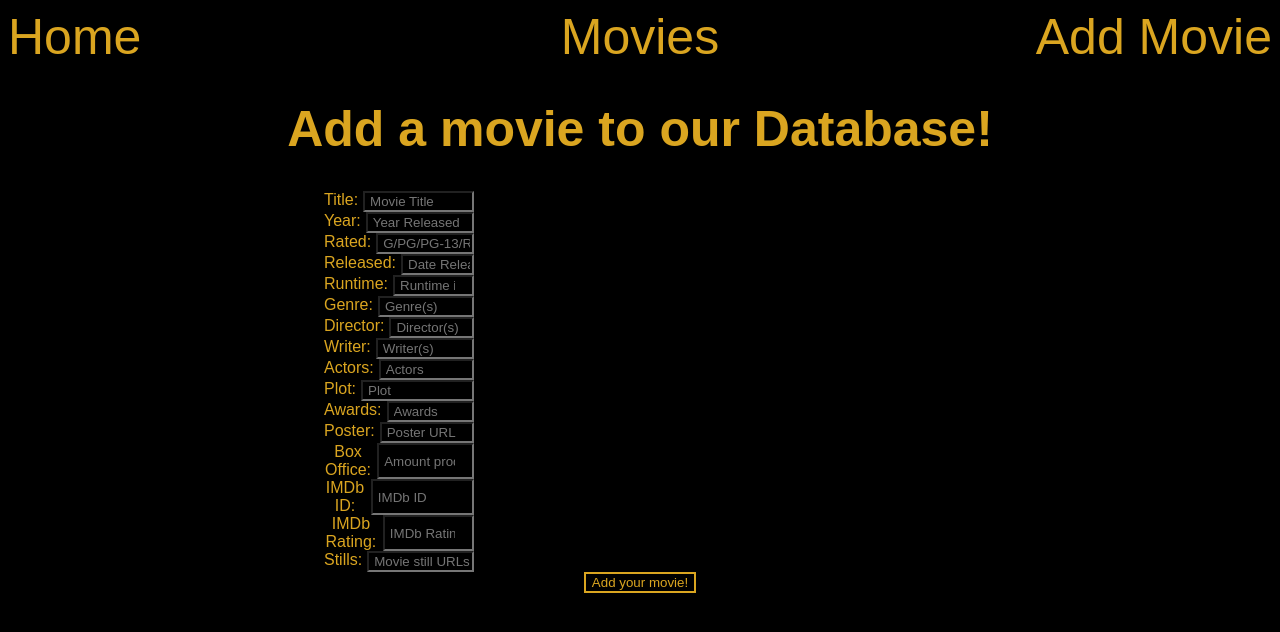
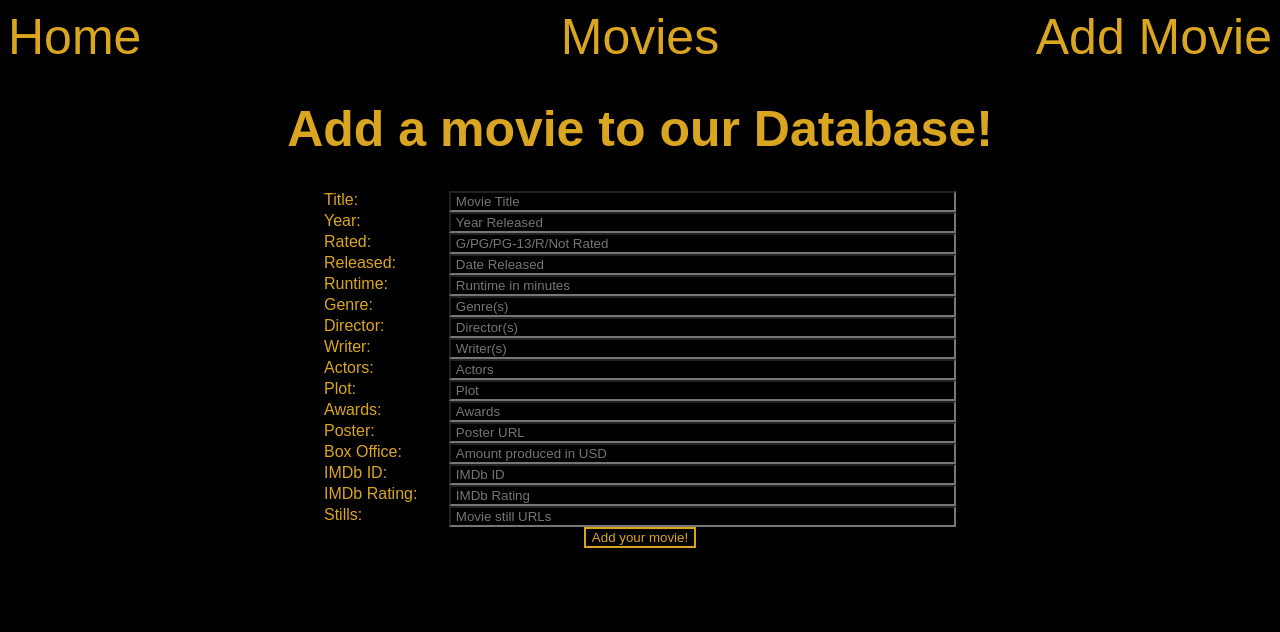
Before and after one commit to manfredjoa/movies-MERN-frontend-project, a React (Create React App) app: page /add-movie in a window 1280 px wide. Shown: the top 632 px of the page. Built offline with nearby package versions, Linux system fonts and the light colour scheme; a web font is replaced by a local one.

Commit message:
add styling to add movie form

```diff
--- a/src/screens/MovieCreate.jsx
+++ b/src/screens/MovieCreate.jsx
@@ -51,9 +51,10 @@ export default function MovieCreate() {
       <h1>Add a movie to our Database!</h1>
 
       <form className="create-form" onSubmit={handleSubmit}>
-
-        <label className="create-form-label">
-          Title:
+        <span>
+          <label className="create-form-label">
+            Title:
+          </label>
           <input
             className="create-form-input"
             type="text"
@@ -62,9 +63,11 @@ export default function MovieCreate() {
             value={movie.Title}
             onChange={handleChange}
           />
-        </label>
-        <label className="create-form-label">
-          Year:
+        </span>
+        <span>
+          <label className="create-form-label">
+            Year:
+          </label>
           <input
             className="create-form-input"
             type="text"
@@ -73,9 +76,11 @@ export default function MovieCreate() {
             value={movie.Year}
             onChange={handleChange}
           />
-        </label>
+        </span>
+        <span>
         <label className="create-form-label">
           Rated:
+          </label>
           <input
             className="create-form-input"
             type="text"
@@ -84,9 +89,11 @@ export default function MovieCreate() {
             value={movie.Rated}
             onChange={handleChange}
           />
-        </label>
+        </span>
+        <span>
         <label className="create-form-label">
           Released:
+          </label>
           <input
             className="create-form-input"
             onFocus={(e) => e.target.type = "date"}
@@ -96,9 +103,11 @@ export default function MovieCreate() {
             value={movie.Released}
             onChange={handleChange}
           />
-        </label>
+        </span>
+        <span>
         <label className="create-form-label">
           Runtime:
+          </label>
           <input
             className="create-form-input"
             type="number"
@@ -107,9 +116,11 @@ export default function MovieCreate() {
             value={movie.Runtime}
             onChange={handleChange}
           />
-        </label>
+        </span>
+        <span>
         <label className="create-form-label">
           Genre:
+          </label>
           <input
             className="create-form-input"
             type="text"
@@ -118,9 +129,11 @@ export default function MovieCreate() {
             value={movie.Genre}
             onChange={handleChange}
           />
-        </label>
+        </span>
+        <span>
         <label className="create-form-label">
           Director:
+          </label>
           <input
             className="create-form-input"
             type="text"
@@ -129,9 +142,11 @@ export default function MovieCreate() {
             value={movie.Director}
             onChange={handleChange}
           />
-        </label>
+        </span>
+        <span>
         <label className="create-form-label">
           Writer:
+          </label>
           <input
             className="create-form-input"
             type="text"
@@ -140,9 +155,11 @@ export default function MovieCreate() {
             value={movie.Writer}
             onChange={handleChange}
           />
-        </label>
+        </span>
+        <span>
         <label className="create-form-label">
           Actors:
+          </label>
           <input
             className="create-form-input"
             type="text"
@@ -151,9 +168,11 @@ export default function MovieCreate() {
             value={movie.Actors}
             onChange={handleChange}
           />
-        </label>
+        </span>
+        <span>
         <label className="create-form-label">
           Plot:
+          </label>
           <input
             className="create-form-input"
             type="text"
@@ -162,9 +181,11 @@ export default function MovieCreate() {
             value={movie.Plot}
             onChange={handleChange}
           />
-        </label>
+        </span>
+        <span>
         <label className="create-form-label">
           Awards:
+          </label>
           <input
             className="create-form-input"
             type="text"
@@ -173,9 +194,11 @@ export default function MovieCreate() {
             value={movie.Awards}
             onChange={handleChange}
           />
-        </label>
+        </span>
+        <span>
         <label className="create-form-label">
           Poster:
+          </label>
           <input
             className="create-form-input"
             type="text"
@@ -184,9 +207,11 @@ export default function MovieCreate() {
             value={movie.Poster}
             onChange={handleChange}
           />
-        </label>
+        </span>
+        <span>
         <label className="create-form-label">
           Box Office:
+          </label>
           <input
             className="create-form-input"
             type="number"
@@ -195,9 +220,11 @@ export default function MovieCreate() {
             value={movie.BoxOffice}
             onChange={handleChange}
           />
-        </label>
+        </span>
+        <span>
         <label className="create-form-label">
           IMDb ID:
+          </label>
           <input
             className="create-form-input"
             type="text"
@@ -206,9 +233,11 @@ export default function MovieCreate() {
             value={movie.imdbID}
             onChange={handleChange}
           />
-        </label>
+        </span>
+        <span>
         <label className="create-form-label">
           IMDb Rating:
+          </label>
           <input
             className="create-form-input"
             type="number"
@@ -217,9 +246,11 @@ export default function MovieCreate() {
             value={movie.imdbRating}
             onChange={handleChange}
           />
-        </label>
+        </span>
+        <span>
         <label className="create-form-label">
           Stills:
+          </label>
           <input
             className="create-form-input"
             type="text"
@@ -228,7 +259,7 @@ export default function MovieCreate() {
             value={movie.Stills}
             onChange={handleChange}
           />
-        </label>
+        </span>
 
         <button id="add-movie-submit" type="submit">Add your movie!</button>
       </form>
```
